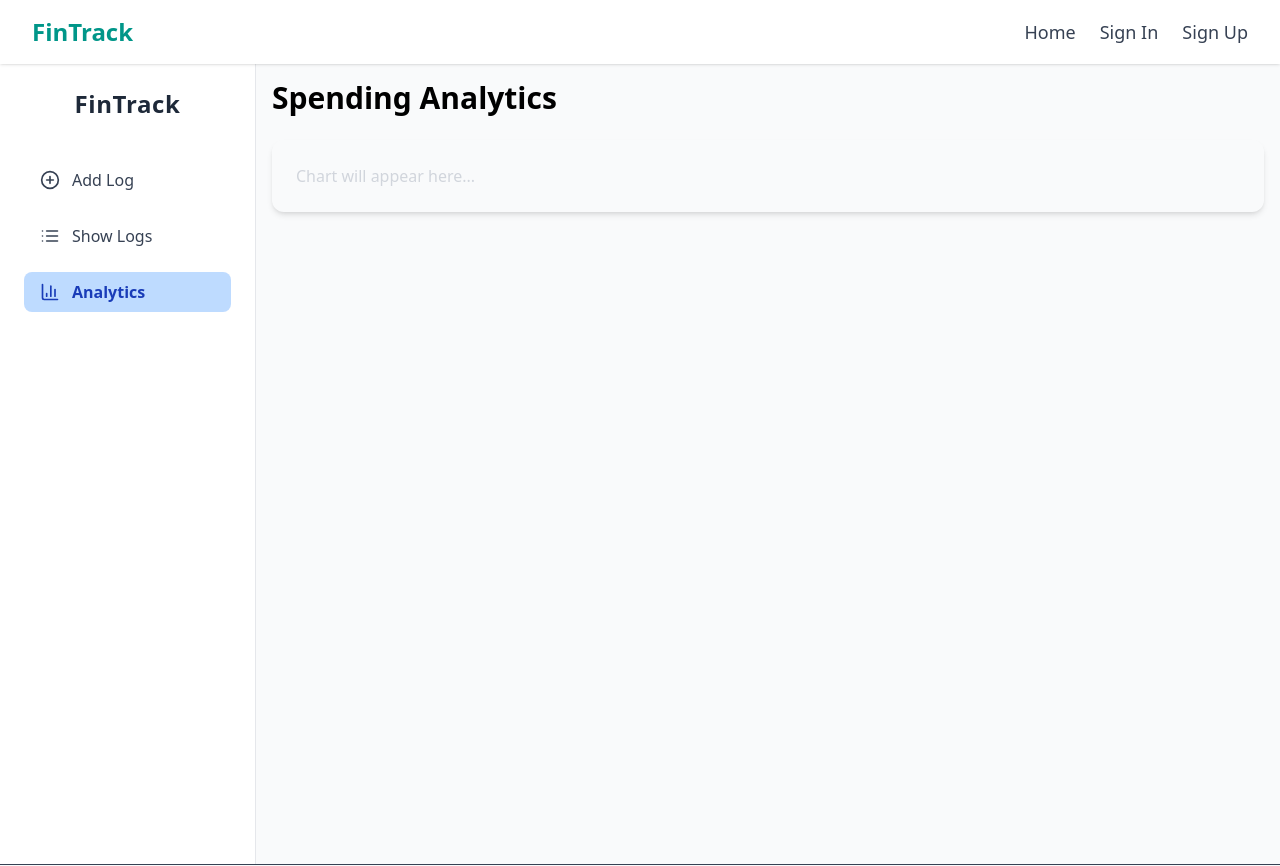
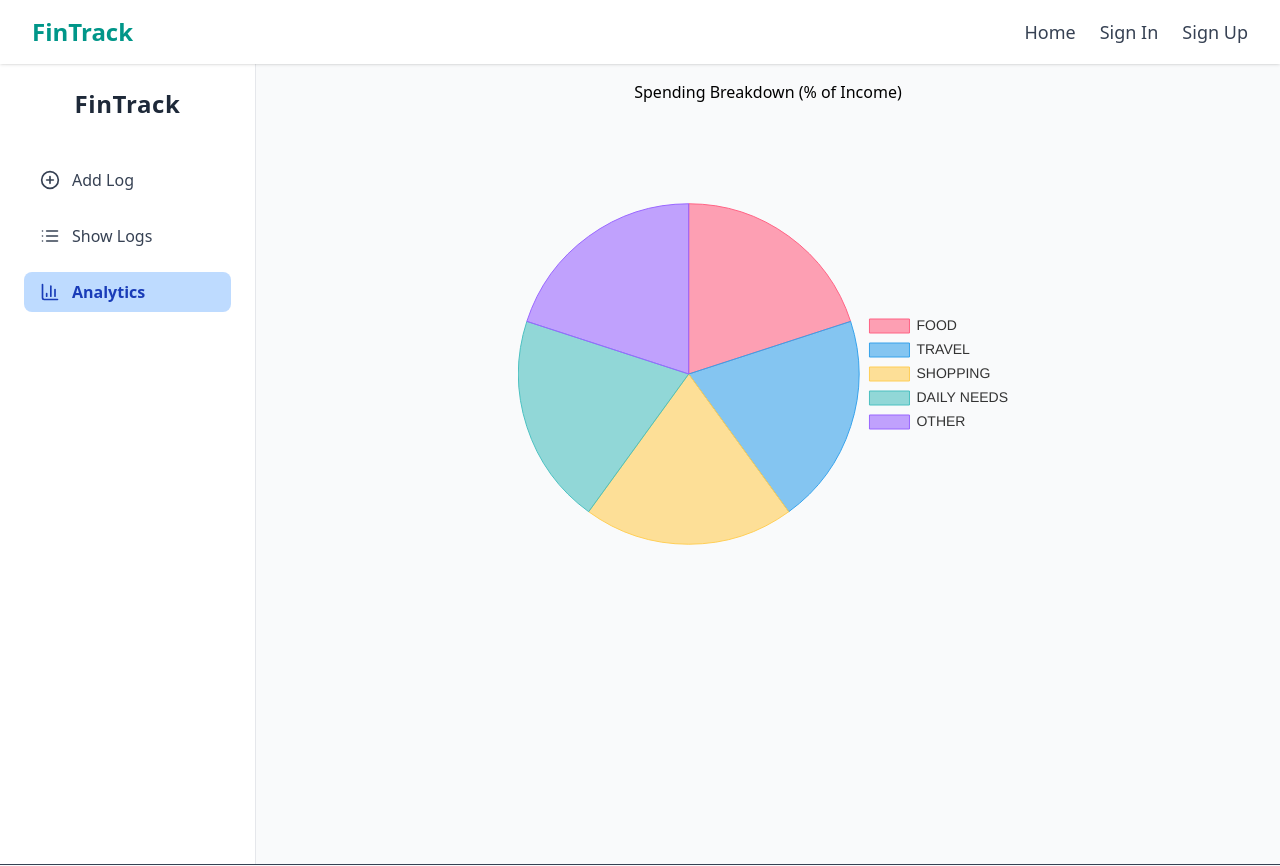
Before and after one commit to shakilaShaik/personal-finance-dashboard, a React (Vite) app in the folder frontend/: page /analytics in a window 1280 px wide. Shown: the top 866 px of the page. Built offline with nearby package versions, Linux system fonts and the light colour scheme.

Commit message:
implementing chart via mock data

```diff
--- a/frontend/package.json
+++ b/frontend/package.json
@@ -15,9 +15,11 @@
     "@reduxjs/toolkit": "^2.8.2",
     "@tailwindcss/vite": "^4.1.11",
     "axios": "^1.11.0",
+    "chart.js": "^4.5.0",
     "lucide-react": "^0.526.0",
     "react": "^18.3.1",
     "react-calendar": "^6.0.0",
+    "react-chartjs-2": "^5.3.0",
     "react-day-picker": "^9.8.1",
     "react-dom": "^18.3.1",
     "react-icons": "^5.5.0",
--- /dev/null
+++ b/frontend/src/components/AnalyticsPieChart.jsx
@@ -0,0 +1,71 @@
+// src/components/AnalyticsPieChart.jsx
+
+import React from 'react';
+import { Pie } from 'react-chartjs-2';
+import { Chart as ChartJS, ArcElement, Tooltip, Legend } from 'chart.js';
+
+ChartJS.register(ArcElement, Tooltip, Legend);
+
+const AnalyticsPieChart = ({ summary }) => {
+  if (!summary) return <p>No data available</p>;
+
+  const categories = ['food', 'travel', 'shopping', 'daily_needs', 'other'];
+
+  const data = {
+    labels: categories.map((cat) => cat.replace('_', ' ').toUpperCase()),
+    datasets: [
+      {
+        label: '% of Income',
+        data: categories.map((cat) => summary[cat]?.percentage || 0),
+        backgroundColor: [
+          'rgba(255, 99, 132, 0.6)',     // Red
+          'rgba(54, 162, 235, 0.6)',     // Blue
+          'rgba(255, 206, 86, 0.6)',     // Yellow
+          'rgba(75, 192, 192, 0.6)',     // Green
+          'rgba(153, 102, 255, 0.6)',    // Purple
+        ],
+        borderColor: [
+          'rgba(255, 99, 132, 1)',
+          'rgba(54, 162, 235, 1)',
+          'rgba(255, 206, 86, 1)',
+          'rgba(75, 192, 192, 1)',
+          'rgba(153, 102, 255, 1)',
+        ],
+        borderWidth: 1,
+      },
+    ],
+  };
+
+  const options = {
+    responsive: true,
+    plugins: {
+      legend: {
+        position: 'right',
+        labels: {
+          color: '#333',
+          font: {
+            size: 14,
+          },
+        },
+      },
+      tooltip: {
+        callbacks: {
+          label: function (context) {
+            return `${context.label}: ${context.raw}%`;
+          },
+        },
+      },
+    },
+  };
+
+  return (
+    <div style={{ maxWidth: '500px', margin: 'auto' }}>
+      <h3 style={{ textAlign: 'center', marginBottom: '20px' }}>
+        Spending Breakdown (% of Income)
+      </h3>
+      <Pie data={data} options={options} />
+    </div>
+  );
+};
+
+export default AnalyticsPieChart;
--- a/frontend/src/pages/Analytics.jsx
+++ b/frontend/src/pages/Analytics.jsx
@@ -1,11 +1,58 @@
-export default function Analytics() {
+import React, { useEffect, useState } from 'react';
+import AnalyticsPieChart from '../components/AnalyticsPieChart';
+import analyticsApi from '../api/analyticsApi.js'
+const Analytics = () => {
+  // const [summaryData, setSummaryData] = useState(null);
+  const  summaryData={
+  "message": "Here is your spending summary from 2025-08-03 to 2025-08-07",
+  "summary": {
+    "total_income": 2,
+    "max_income": 1,
+    "food": {
+      "total": 2,
+      "percentage": 200
+    },
+    "travel": {
+      "total": 2,
+      "percentage": 200
+    },
+    "shopping": {
+      "total": 2,
+      "percentage": 200
+    },
+    "daily_needs": {
+      "total": 2,
+      "percentage": 200
+    },
+    "other": {
+      "total": 2,
+      "percentage": 200
+    },
+    "total_spending": 10
+  }
+}
+
+  // useEffect(() => {
+  //   const fetchSummary = async () => {
+  //     try {
+  //       const response = await analyticsApi({
+  //         url:"/summary",
+  //         method:"post",
+  //       });
+  //       setSummaryData(response.data.summary);
+  //     } catch (error) {
+  //       console.error('Failed to fetch summary:', error);
+  //     }
+  //   };
+
+  //   fetchSummary();
+  // }, []);
+
   return (
-    <div>
-      <h2 className="text-3xl font-bold mb-6">Spending Analytics</h2>
-      <div className="bg-white/5 p-6 rounded-xl shadow-md">
-        <p className="text-gray-300">Chart will appear here...</p>
-        {/* Later: add Plotly or Chart.js here */}
-      </div>
+    <div className="dashboard">
+      <AnalyticsPieChart summary={summaryData.summary} />
     </div>
   );
-}
+};
+
+export default Analytics;
```
Also changed, not shown: 1 other file (tests, documents, lock files or other folders).
